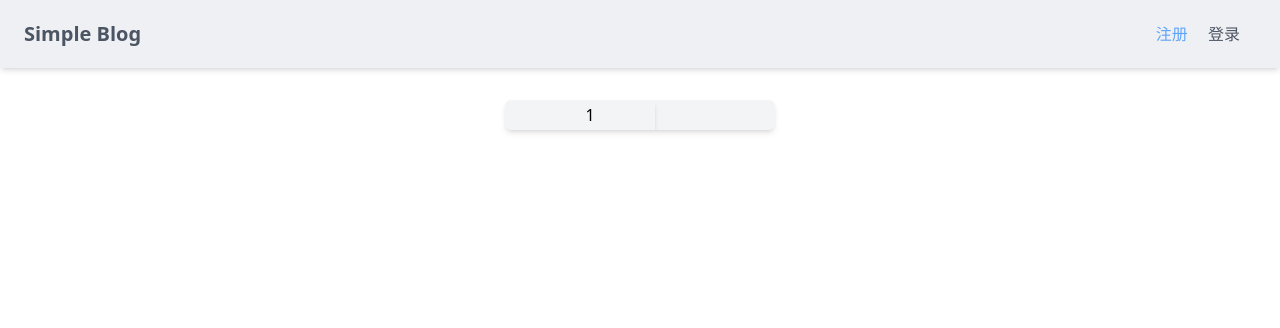
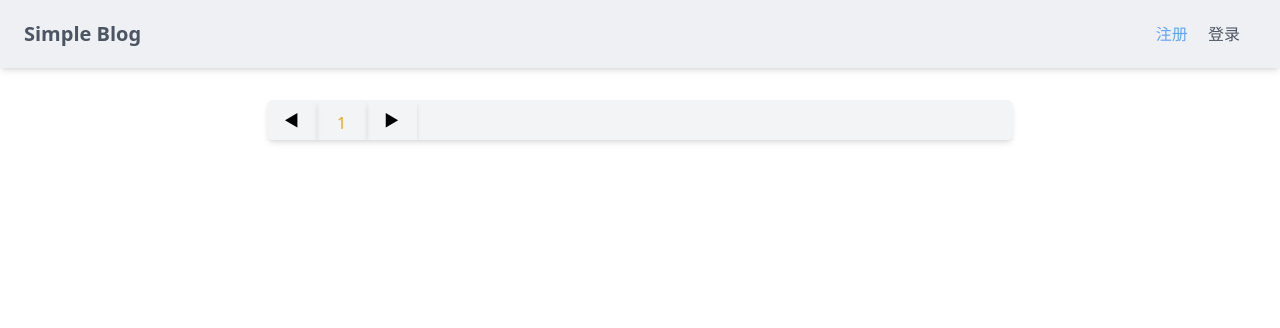
Before and after one commit to Lovemysi/simple_blog, a Django app: page / in a window 1280 px wide. Shown: the top 328 px of the page. Run offline with Django 5.2, Linux system fonts and the light colour scheme; data that the repository does not hold is empty.

Commit message:
add paginator changed

```diff
--- a/apps/posts/models.py
+++ b/apps/posts/models.py
@@ -10,7 +10,8 @@ class Post(models.Model):
 
     id = models.IntegerField(primary_key=True)
     author = models.ForeignKey(to=BlogUser, on_delete=models.CASCADE)
-    cover = models.ImageField(upload_to="covers/", default="covers/cover-default.png", null=True, blank=True)
+    cover = models.ImageField(
+        upload_to="covers/", default="covers/cover-default.png", null=True, blank=True)
     title = models.CharField(max_length=100)
     body = models.TextField(null=True, blank=True)
     last_modified = models.DateTimeField(auto_now=True)
--- a/apps/posts/templates/pagination.html
+++ b/apps/posts/templates/pagination.html
@@ -1,22 +1,37 @@
-<div class="bg-gray-100   m-auto my-8 rounded-md shadow-md overflow-hidden relative" style="width: 270px;">
-        <div class="flex flex-row " >
+<div class="bg-gray-100 w-7/12 m-auto my-8 rounded-md shadow-md overflow-hidden flex justify-between " style=" height: 40px;">
+        <div class="flex ">
           {% if page.has_previous %}
-            <div class="shadow-md overflow-hidden " style="width: 150px; height: 30px;">
-                <a href="?page={{ page.previous_page_number }}" style="padding-top: 3px;padding-left: 20px;">&#9668;</a>
+            <div class="shadow-md overflow-hidden hover:text-blue-300 " style="width: 50px;">
+              <div style="text-align: center;padding-top: 8px;"><a href="?page={{ page.previous_page_number }}">&#9668;</a></div>
+            </div>
+            {% else %}
+            <div class="shadow-md overflow-hidden hover:text-blue-300" style="width: 50px;">
+              <div style="text-align: center;padding-top: 8px;"><a href="">&#9668;</a></div>
             </div>
           {% endif %}
 
           {% for index in page.paginator.page_range %}
-            <div class="shadow-md overflow-hidden " style="width: 150px;height: 30px;text-align: center;padding-top: 3px;">
-                <a href="?page={{ index }}" style="padding-top: 3px;padding-left: 20px;">{{ index}}</a>
+            <div class="shadow-md overflow-hidden hover:text-blue-300" style="width: 50px;text-align: center;padding-top: 3px;">
+
+              {% if page.number == index %}
+              <div style="text-align: center;padding-top: 8px;color: rgb(231, 167, 18);"> <a href="?page={{ index }}">{{ page.number}}</a></div>
+              {% else %}
+              <div style="text-align: center;padding-top: 8px;"> <a href="?page={{ index }}">{{ index}}</a></div>
+              {% endif %}
+
             </div>
           {% endfor %}
 
           {% if page.has_next %}
-            <div class="shadow-md overflow-hidden m-auto" style="width: 150px;height: 30px;">
-                <a href="?page={{ page.next_page_number }}" style="padding-top: 3px;padding-left: 20px;">&#9658;</a>
+            <div class="shadow-md overflow-hidden hover:text-blue-300" style="width: 50px;">
+                <div style="text-align: center;padding-top: 8px;"><a href="?page={{ page.next_page_number }}">&#9658;</a></div>
+            </div>
+            {% else %}
+            <div class="shadow-md overflow-hidden hover:text-blue-300" style="width: 50px;">
+              <div style="text-align: center;padding-top: 8px;"><a href="">&#9658;</a></div>
             </div>
           {% endif %}
 
         </div>
+
 </div>
--- a/apps/posts/views.py
+++ b/apps/posts/views.py
@@ -12,7 +12,7 @@ from django.core.paginator import Paginator, PageNotAnInteger, EmptyPage
 
 def home(request: HttpRequest):
     post_paginator = Post.objects.all()
-    paginator = Paginator(post_paginator, 3)
+    paginator = Paginator(post_paginator, 1)
     page_number = request.GET.get('page', 1)
 
     try:
--- a/apps/users/models.py
+++ b/apps/users/models.py
@@ -9,7 +9,8 @@ class BlogUser(models.Model):
     id = models.UUIDField(default=uuid.uuid4, primary_key=True)
     username = models.CharField(max_length=200)
     email = models.EmailField(unique=True)
-    profile_img = models.ImageField(upload_to="profiles/", default="profiles/user-default.png", null=True, blank=True,)
+    profile_img = models.ImageField(
+        upload_to="profiles/", default="profiles/user-default.png", null=True, blank=True,)
     created = models.DateTimeField(auto_now_add=True)
 
     def __str__(self) -> str:
--- a/apps/users/views.py
+++ b/apps/users/views.py
@@ -29,7 +29,8 @@ def register_user(request: HttpRequest):
         form = BlogUserCreationForm(request.POST)
         if form.is_valid():
             user: User = form.save()
-            blog_user = BlogUser(user=user, username=user.username, email=user.email)
+            blog_user = BlogUser(
+                user=user, username=user.username, email=user.email)
             blog_user.save()
             login(request, user)
             return redirect("home")
--- a/templates/navbar.html
+++ b/templates/navbar.html
@@ -27,7 +27,9 @@
           <span class="text-gray-600 font-bold">{{ blog_user.username }}</span>
         </a>
 
+
         <a class="text-red-400 hover:text-red-300" href="{% url 'logout' %}">注销</a>
+
       </div>
 
     {% else %}
```
